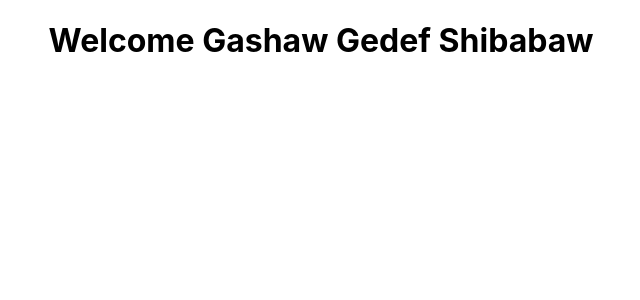
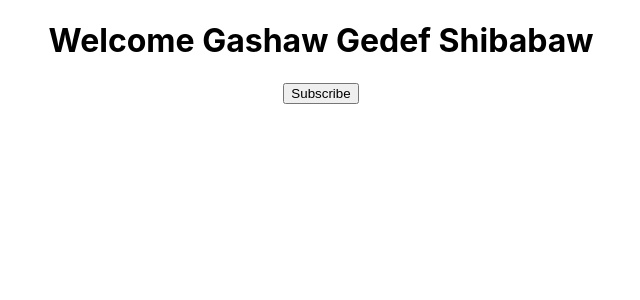
Before and after one commit to gashawgedef/react-fundamentals-scratch, a React (Create React App) app in the folder helloworld/: page / in a window 1280 px wide. Shown: the top 300 px of the page, without its empty margins (319-959 px from the left). Built offline with nearby package versions, Linux system fonts and the light colour scheme.

Commit message:
gashaw gedef react

```diff
--- a/helloworld/src/components/Message.js
+++ b/helloworld/src/components/Message.js
@@ -6,9 +6,19 @@
             'message':'Welcome Gashaw Gedef Shibabaw'
         }
     }
+    changeMessage(){
+        this.setState({
+            message:'Thank you for subscribing'
+
+        })
+    }
     render(){
         return (
-        <h1>{this.state.message}</h1>
+            <div>
+                <h1>{this.state.message}</h1>
+                <button onClick={()=>this.changeMessage()}>Subscribe</button>
+            </div>
+
         )
     }
 }
```
